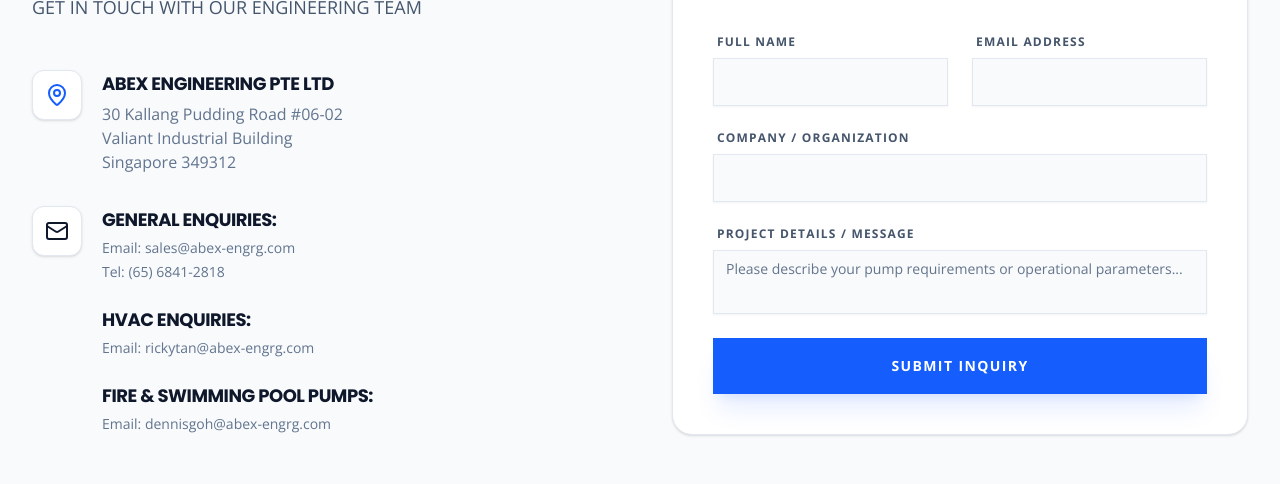
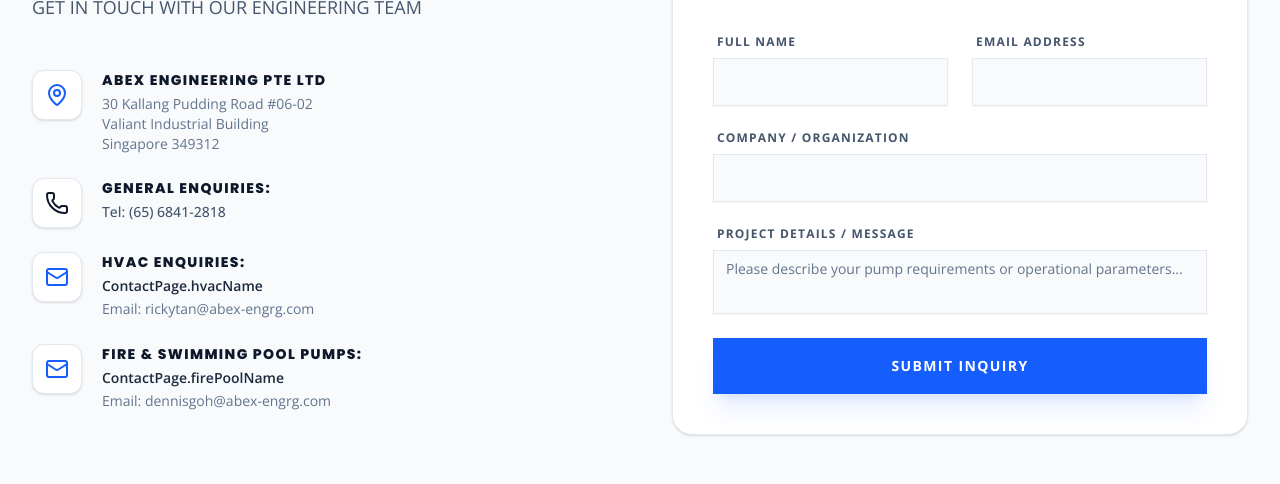
Before and after one commit to davetanyongrui-ops/abex-5., a Next.js app: page /en/contact in a window 1280 px wide. Shown: the part 151-635 px from the top of the page. Built offline with nearby package versions, Linux system fonts and the light colour scheme; no server answers; the database is empty.

Commit message:
Refactor ContactView layout and styling

```diff
--- a/components/views/ContactView.tsx
+++ b/components/views/ContactView.tsx
@@ -95,102 +95,93 @@ export function ContactView({ isEditable = false, initialData }: ContactViewProp
                             )}
                         </p>
 
-                        <div className="space-y-8">
+                        <div className="space-y-6">
+
+                            {/* Address */}
                             <div className="flex items-start">
                                 <div className="flex-shrink-0 bg-white p-3 border border-slate-200 shadow-sm rounded-lg text-blue-600">
                                     <MapPin className="w-6 h-6" />
                                 </div>
                                 <div className="ml-5">
-                                    <h3 className="text-lg font-bold text-slate-900 uppercase tracking-tight">
+                                    <h3 className="text-sm font-black text-slate-900 uppercase tracking-widest">
                                         {isEditable ? (
-                                            <InlineText
-                                                as="span"
-                                                content={getLabel('infoTitle')}
-                                                className={getClasses('infoTitle')}
-                                                onUpdate={(data) => handleUpdate('infoTitle', data)}
-                                            />
+                                            <InlineText as="span" content={getLabel('infoTitle')} className={getClasses('infoTitle')} onUpdate={(data) => handleUpdate('infoTitle', data)} />
                                         ) : (
                                             <span className={getClasses('infoTitle')}>{getLabel('infoTitle')}</span>
                                         )}
                                     </h3>
-                                    <p className="mt-1 text-slate-500 whitespace-pre-line">
+                                    <p className="mt-1 text-slate-500 whitespace-pre-line text-sm">
                                         {isEditable ? (
-                                            <InlineText
-                                                as="div"
-                                                content={getLabel('address')}
-                                                className={getClasses('address')}
-                                                onUpdate={(data) => handleUpdate('address', data)}
-                                            />
+                                            <InlineText as="div" content={getLabel('address')} className={getClasses('address')} onUpdate={(data) => handleUpdate('address', data)} />
                                         ) : (
                                             <div className={getClasses('address')}>{getLabel('address')}</div>
                                         )}
                                     </p>
                                 </div>
                             </div>
+
+                            {/* General Enquiries — Phone icon */}
                             <div className="flex items-start">
                                 <div className="flex-shrink-0 bg-white p-3 border border-slate-200 shadow-sm rounded-lg text-slate-900">
-                                    <Mail className="w-6 h-6" />
+                                    <Phone className="w-6 h-6" />
                                 </div>
-                                <div className="ml-5 space-y-6">
-                                    <div>
-                                        <h3 className="text-lg font-bold text-slate-900 uppercase tracking-tight">
+                                <div className="ml-5">
+                                    <h3 className="text-sm font-black text-slate-900 uppercase tracking-widest">
                                         {isEditable ? (
                                             <InlineText as="span" content={getLabel('generalEnquiries')} className={getClasses('generalEnquiries')} onUpdate={(data) => handleUpdate('generalEnquiries', data)} />
                                         ) : (
                                             <span className={getClasses('generalEnquiries')}>{getLabel('generalEnquiries')}</span>
                                         )}
                                     </h3>
-                                        <div className="mt-1 text-slate-500 text-sm">
+                                    <div className="mt-1 text-slate-600 text-sm font-medium">
                                         {isEditable ? (
-                                                <div className="space-y-1">
-                                                    <InlineText as="div" content={getLabel('generalEmail')} className={getClasses('generalEmail')} onUpdate={(data) => handleUpdate('generalEmail', data)} />
                                             <InlineText as="div" content={getLabel('generalTel')} className={getClasses('generalTel')} onUpdate={(data) => handleUpdate('generalTel', data)} />
-                                                </div>
                                         ) : (
-                                                <div className="space-y-1">
-                                                    <div className={getClasses('generalEmail')}>{getLabel('generalEmail')}</div>
                                             <div className={getClasses('generalTel')}>{getLabel('generalTel')}</div>
-                                                </div>
                                         )}
                                     </div>
                                 </div>
+                            </div>
 
-                                    <div>
-                                        <h3 className="text-lg font-bold text-slate-900 uppercase tracking-tight">
+                            {/* HVAC Enquiries — Mail icon */}
+                            <div className="flex items-start">
+                                <div className="flex-shrink-0 bg-white p-3 border border-slate-200 shadow-sm rounded-lg text-blue-600">
+                                    <Mail className="w-6 h-6" />
+                                </div>
+                                <div className="ml-5">
+                                    <h3 className="text-sm font-black text-slate-900 uppercase tracking-widest">
                                         {isEditable ? (
                                             <InlineText as="span" content={getLabel('hvacEnquiries')} className={getClasses('hvacEnquiries')} onUpdate={(data) => handleUpdate('hvacEnquiries', data)} />
                                         ) : (
                                             <span className={getClasses('hvacEnquiries')}>{getLabel('hvacEnquiries')}</span>
                                         )}
                                     </h3>
-                                        <div className="mt-1 text-slate-500 text-sm">
-                                            {isEditable ? (
-                                                <InlineText as="div" content={getLabel('hvacEmail')} className={getClasses('hvacEmail')} onUpdate={(data) => handleUpdate('hvacEmail', data)} />
-                                            ) : (
-                                                <div className={getClasses('hvacEmail')}>{getLabel('hvacEmail')}</div>
-                                            )}
+                                    <p className="mt-1 text-slate-800 font-semibold text-sm">{getLabel('hvacName')}</p>
+                                    <a href={`mailto:${getLabel('hvacEmail')}`} className="text-slate-500 hover:text-slate-700 text-sm">
+                                        {getLabel('hvacEmail')}
+                                    </a>
                                 </div>
                             </div>
 
-                                    <div>
-                                        <h3 className="text-lg font-bold text-slate-900 uppercase tracking-tight">
+                            {/* Fire & Swimming Pool — Mail icon */}
+                            <div className="flex items-start">
+                                <div className="flex-shrink-0 bg-white p-3 border border-slate-200 shadow-sm rounded-lg text-blue-600">
+                                    <Mail className="w-6 h-6" />
+                                </div>
+                                <div className="ml-5">
+                                    <h3 className="text-sm font-black text-slate-900 uppercase tracking-widest">
                                         {isEditable ? (
                                             <InlineText as="span" content={getLabel('firePoolEnquiries')} className={getClasses('firePoolEnquiries')} onUpdate={(data) => handleUpdate('firePoolEnquiries', data)} />
                                         ) : (
                                             <span className={getClasses('firePoolEnquiries')}>{getLabel('firePoolEnquiries')}</span>
                                         )}
                                     </h3>
-                                        <div className="mt-1 text-slate-500 text-sm">
-                                            {isEditable ? (
-                                                <InlineText as="div" content={getLabel('firePoolEmail')} className={getClasses('firePoolEmail')} onUpdate={(data) => handleUpdate('firePoolEmail', data)} />
-                                            ) : (
-                                                <div className={getClasses('firePoolEmail')}>{getLabel('firePoolEmail')}</div>
-                                            )}
+                                    <p className="mt-1 text-slate-800 font-semibold text-sm">{getLabel('firePoolName')}</p>
+                                    <a href={`mailto:${getLabel('firePoolEmail')}`} className="text-slate-500 hover:text-slate-700 text-sm">
+                                        {getLabel('firePoolEmail')}
+                                    </a>
                                 </div>
                             </div>
-                                </div>
-                            </div>
-
 
                         </div>
                     </div>
```
Lines whose indentation alone changed are shown as unchanged.
